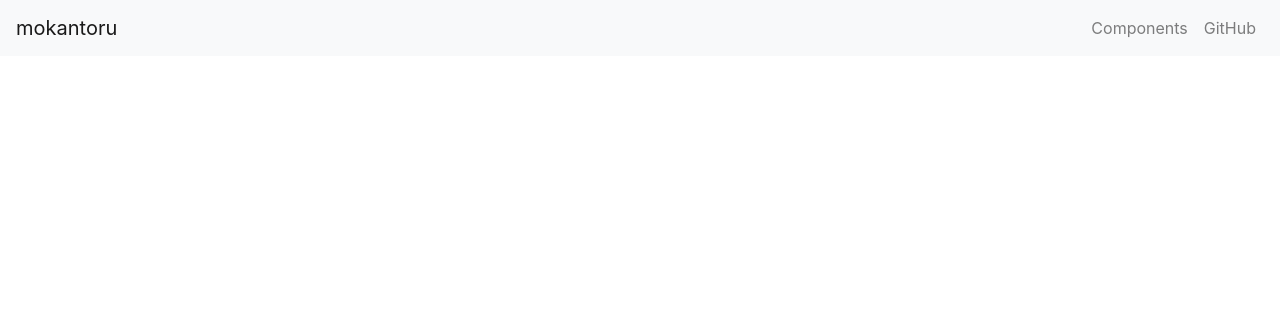
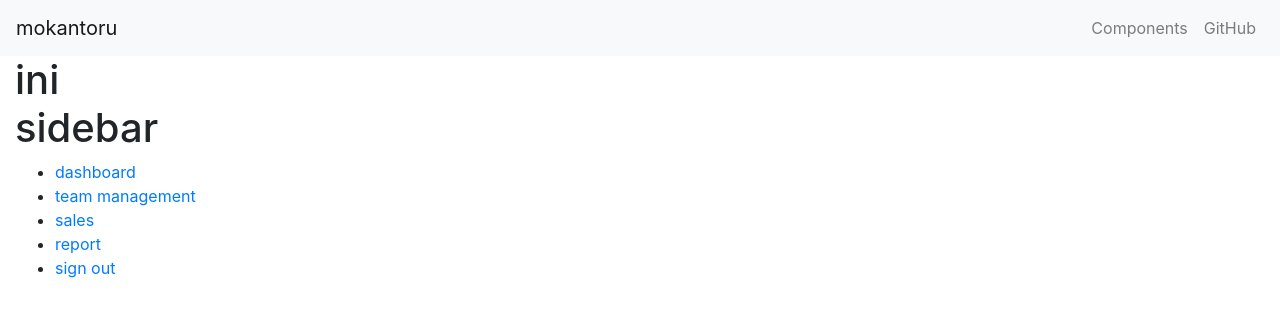
Before and after one commit to mokantoru/PointOfSales, a React (Create React App) app: page /dashboard/1 in a window 1280 px wide. Shown: the top 316 px of the page. Built offline with nearby package versions, Linux system fonts and the light colour scheme.

Commit message:
sidebar v.1

```diff
--- a/src/components/App.js
+++ b/src/components/App.js
@@ -5,6 +5,7 @@ import Login from "./Login";
 import Home from "./Home";
 import Register from "./Register";
 import NavBar from "./Navbar";
+import Dashboard from "./Dashboard";
 
 class App extends React.Component {
   render() {
@@ -14,6 +15,7 @@ class App extends React.Component {
         <Route path="/" exact component={Home} />
         <Route path="/login" component={Login} />
         <Route path="/register" component={Register} />
+        <Route path="/dashboard/:page" component={Dashboard} />
       </BrowserRouter>
     );
   }
--- /dev/null
+++ b/src/components/Dashboard.js
@@ -0,0 +1,31 @@
+import React from "react"
+
+import SideBar from "./SideBar";
+import TeamManage from "./TeamManage";
+import Sale from "./Sale";
+
+class Dashboard extends React.Component {
+  renderSidebar = () => {
+    console.log(this.props.match.params.page);
+    const { page } = this.props.match.params
+    if (page === "teammanagement") {
+      return <TeamManage />
+    }
+    if (page === "sales") {
+      return <Sale />
+    }
+  }
+  render() {
+    return (
+      <div className="d-flex">
+        <div className="col-2">
+          <SideBar />
+        </div>
+        <div className="col-8">
+          {this.renderSidebar()}
+        </div>
+      </div>
+    )
+  }
+}
+export default Dashboard
--- a/src/components/Login.js
+++ b/src/components/Login.js
@@ -18,7 +18,7 @@ class Login extends React.Component {
           </div>
           <button className="buttonlogin">sign in</button>
           <div>
-            <p className="plogin">Don’t have a Moka account? <Link className="linklogin" to="/register">Sign up</Link></p>
+            <p className="plogin">Don’t have a mokantoru account? <Link className="linklogin" to="/register">Sign up</Link></p>
           </div>
         </div>
       </div>
--- /dev/null
+++ b/src/components/Sale.js
@@ -0,0 +1,12 @@
+import React from "react"
+
+class Sale extends React.Component {
+  render() {
+    return (
+      <div>
+        <h1>ini sales</h1>
+      </div>
+    )
+  }
+}
+export default Sale
--- /dev/null
+++ b/src/components/SideBar.js
@@ -0,0 +1,42 @@
+import React from "react"
+import { Link } from "react-router-dom"
+
+class SideBar extends React.Component {
+  render() {
+    return (
+      <div>
+        <h1>ini sidebar</h1>
+        <div>
+          <ul>
+            <li>
+              <Link to="/dashboard/dashboard">
+                dashboard
+              </Link>
+            </li>
+            <li>
+              <Link to="/dashboard/teammanagement">
+                team management
+              </Link>
+            </li>
+            <li>
+              <Link to="/dashboard/sales">
+                sales
+              </Link>
+            </li>
+            <li>
+              <Link to="/dashboard/report">
+                report
+              </Link>
+            </li>
+            <li>
+              <Link to="/dashboard/">
+                sign out
+              </Link>
+            </li>
+          </ul>
+        </div>
+      </div>
+    )
+  }
+}
+export default SideBar
--- /dev/null
+++ b/src/components/TeamManage.js
@@ -0,0 +1,12 @@
+import React from "react"
+
+class TeamManage extends React.Component {
+	render() {
+		return (
+			<div>
+				<h1>ini TeamManage</h1>
+			</div>
+		)
+	}
+}
+export default TeamManage
--- a/src/css/login.css
+++ b/src/css/login.css
@@ -1,14 +1,12 @@
 .login{
-    /* text-align: center;
-    border: 1px solid black;
-    margin: 0 400px; */
+    margin: 100px 0;
     padding: 0 400px
 }
 .divlogin{
     width: 100%;
     border: 1px solid black;
     text-align: center;
-    padding: 0 30px
+    padding: 10px 30px
 }
 .inputlogin{
     width: 100%;
```
Also changed, not shown: src/css/dashboard.css (added).
